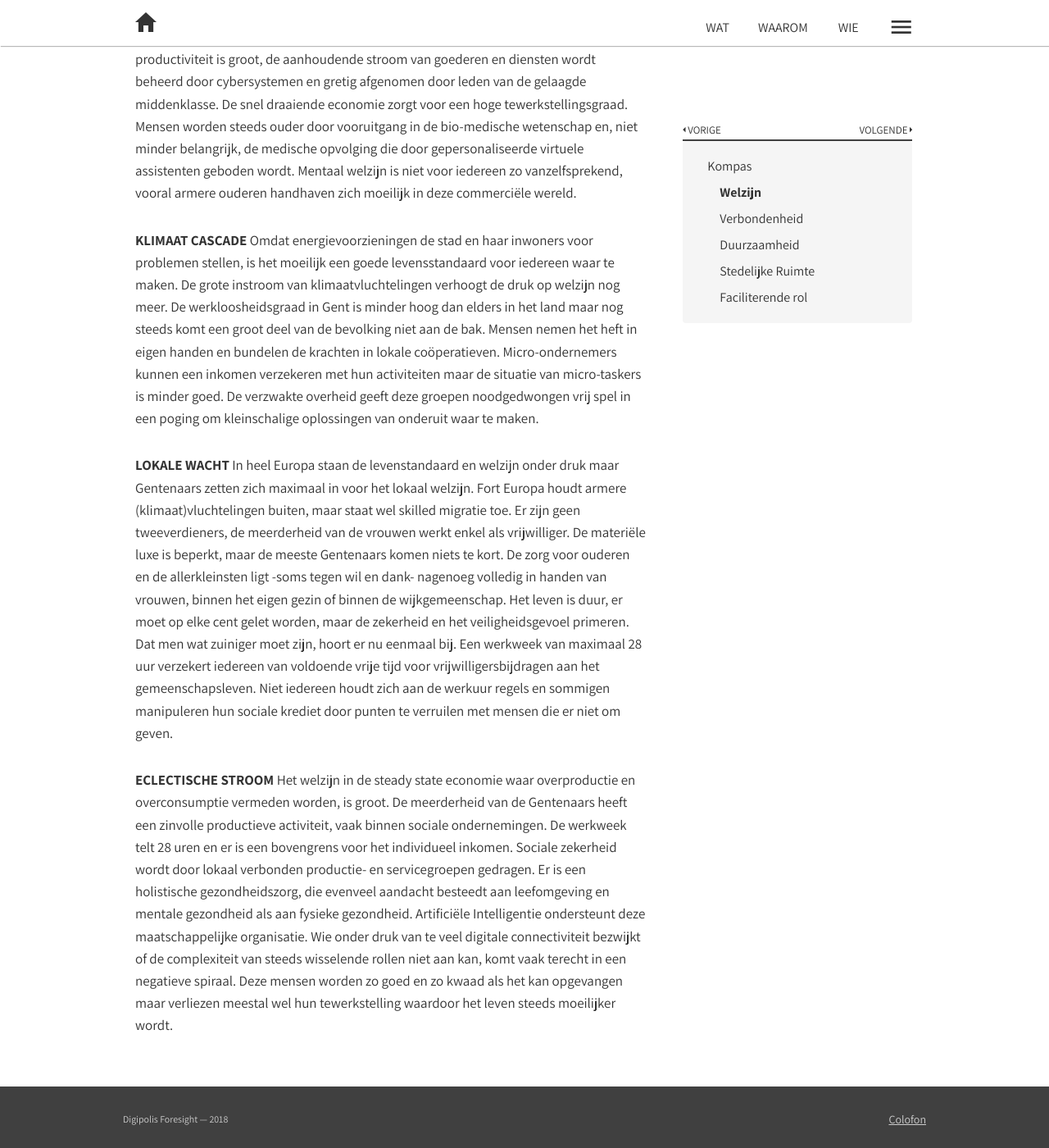
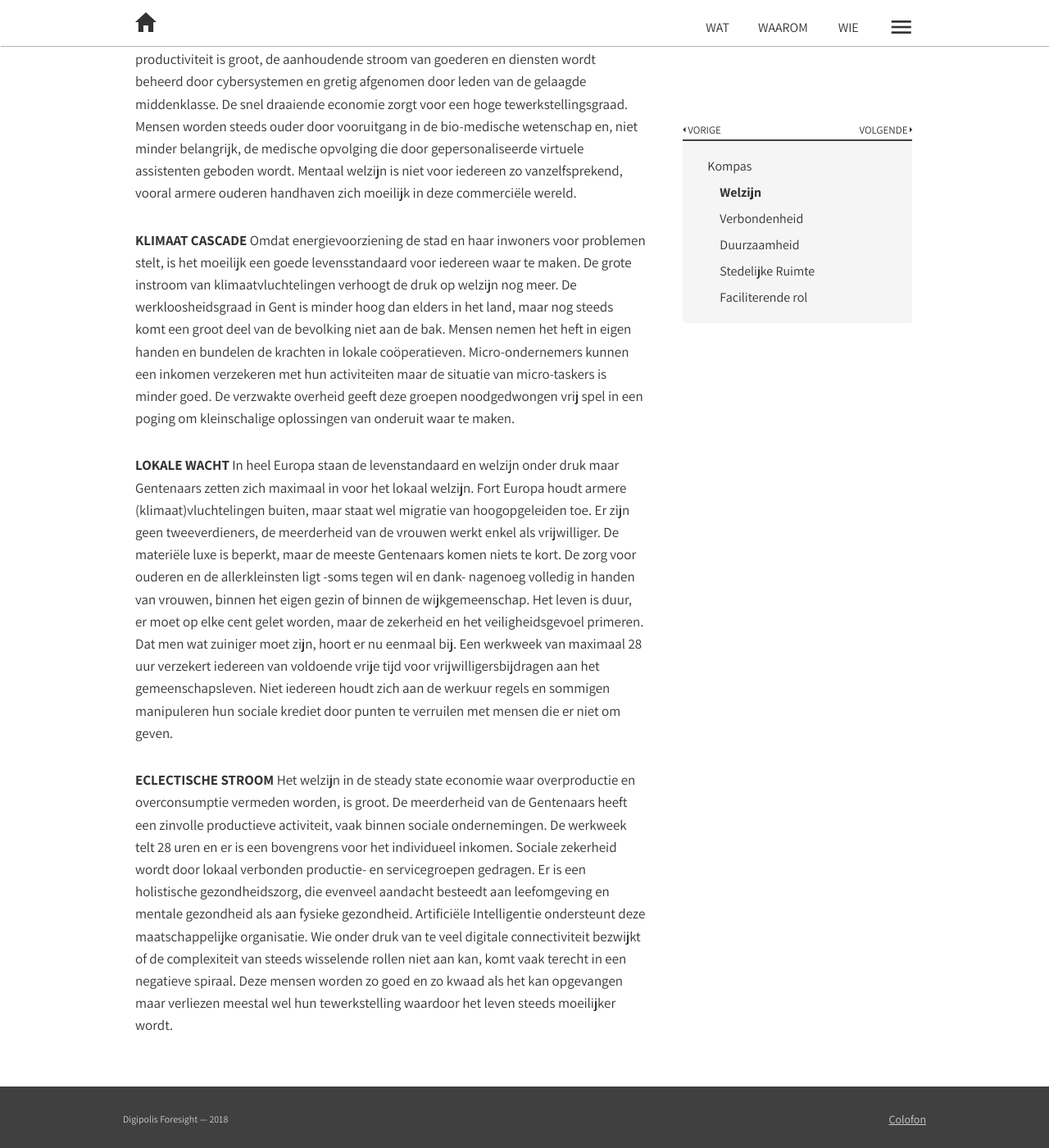
Before and after one commit to lab9k/scripts-voor-gent-2040-en, a Jekyll site: the page built from chapters/chapter-05-part-2.md, in a window 1280 px wide and 1400 px high, scrolled down 704 px. Shown: the whole window at 82% size. Built offline with Jekyll 4.4.1, drawn with Linux system fonts in a browser that asks for light colours; nearby versions of some CDN libraries; grey boxes are pictures that could not be loaded.

Commit message:
Update chapter-05-part-2.md

```diff
--- a/chapters/chapter-05-part-2.md
+++ b/chapters/chapter-05-part-2.md
@@ -13,8 +13,8 @@ indentlevel: 2
 
 **GIGANTEN LIFT** Het fysieke en materiële welzijn van de bevolking is relatief hoog. De productiviteit is groot, de aanhoudende stroom van goederen en diensten wordt beheerd door cybersystemen en gretig afgenomen door leden van de gelaagde middenklasse. De snel draaiende economie zorgt voor een hoge tewerkstellingsgraad. Mensen worden steeds ouder door vooruitgang in de bio-medische wetenschap en, niet minder belangrijk, de medische opvolging die door gepersonaliseerde virtuele assistenten geboden wordt. Mentaal welzijn is niet voor iedereen zo vanzelfsprekend, vooral armere ouderen handhaven zich moeilijk in deze commerciële wereld.
 
-**KLIMAAT CASCADE** Omdat energievoorzieningen de stad en haar inwoners voor problemen stellen, is het moeilijk een goede levensstandaard voor iedereen waar te maken. De grote instroom van klimaatvluchtelingen verhoogt de druk op welzijn nog meer. De werkloosheidsgraad in Gent is minder hoog dan elders in het land maar nog steeds komt een groot deel van de bevolking niet aan de bak. Mensen nemen het heft in eigen handen en bundelen de krachten in lokale coöperatieven. Micro-ondernemers kunnen een inkomen verzekeren met hun activiteiten maar de situatie van micro-taskers is minder goed. De verzwakte overheid geeft deze groepen noodgedwongen vrij spel in een poging om kleinschalige oplossingen van onderuit waar te maken.
+**KLIMAAT CASCADE** Omdat energievoorziening de stad en haar inwoners voor problemen stelt, is het moeilijk een goede levensstandaard voor iedereen waar te maken. De grote instroom van klimaatvluchtelingen verhoogt de druk op welzijn nog meer. De werkloosheidsgraad in Gent is minder hoog dan elders in het land, maar nog steeds komt een groot deel van de bevolking niet aan de bak. Mensen nemen het heft in eigen handen en bundelen de krachten in lokale coöperatieven. Micro-ondernemers kunnen een inkomen verzekeren met hun activiteiten maar de situatie van micro-taskers is minder goed. De verzwakte overheid geeft deze groepen noodgedwongen vrij spel in een poging om kleinschalige oplossingen van onderuit waar te maken.
 
-**LOKALE WACHT** In heel Europa staan de levenstandaard en welzijn onder druk maar Gentenaars zetten zich maximaal in voor het lokaal welzijn. Fort Europa houdt armere (klimaat)vluchtelingen buiten, maar staat wel skilled migratie toe. Er zijn geen tweeverdieners, de meerderheid van de vrouwen werkt enkel als vrijwilliger. De materiële luxe is beperkt, maar de meeste Gentenaars komen niets te kort. De zorg voor ouderen en de allerkleinsten ligt -soms tegen wil en dank- nagenoeg volledig in handen van vrouwen, binnen het eigen gezin of binnen de wijkgemeenschap. Het leven is duur, er moet op elke cent gelet worden, maar de zekerheid en het veiligheidsgevoel primeren. Dat men wat zuiniger moet zijn, hoort er nu eenmaal bij. Een werkweek van maximaal 28 uur verzekert iedereen van voldoende vrije tijd voor vrijwilligersbijdragen aan het gemeenschapsleven. Niet iedereen houdt zich aan de werkuur regels en sommigen manipuleren hun sociale krediet door punten te verruilen met mensen die er niet om geven.
+**LOKALE WACHT** In heel Europa staan de levenstandaard en welzijn onder druk maar Gentenaars zetten zich maximaal in voor het lokaal welzijn. Fort Europa houdt armere (klimaat)vluchtelingen buiten, maar staat wel migratie van hoogopgeleiden toe. Er zijn geen tweeverdieners, de meerderheid van de vrouwen werkt enkel als vrijwilliger. De materiële luxe is beperkt, maar de meeste Gentenaars komen niets te kort. De zorg voor ouderen en de allerkleinsten ligt -soms tegen wil en dank- nagenoeg volledig in handen van vrouwen, binnen het eigen gezin of binnen de wijkgemeenschap. Het leven is duur, er moet op elke cent gelet worden, maar de zekerheid en het veiligheidsgevoel primeren. Dat men wat zuiniger moet zijn, hoort er nu eenmaal bij. Een werkweek van maximaal 28 uur verzekert iedereen van voldoende vrije tijd voor vrijwilligersbijdragen aan het gemeenschapsleven. Niet iedereen houdt zich aan de werkuur regels en sommigen manipuleren hun sociale krediet door punten te verruilen met mensen die er niet om geven.
 
 **ECLECTISCHE STROOM** Het welzijn in de steady state economie waar overproductie en overconsumptie vermeden worden, is groot. De meerderheid van de Gentenaars heeft een zinvolle productieve activiteit, vaak binnen sociale ondernemingen. De werkweek telt 28 uren en er is een bovengrens voor het individueel inkomen. Sociale zekerheid wordt door lokaal verbonden productie- en servicegroepen gedragen. Er is een holistische gezondheidszorg, die evenveel aandacht besteedt aan leefomgeving en mentale gezondheid als aan fysieke gezondheid. Artificiële Intelligentie ondersteunt deze maatschappelijke organisatie. Wie onder druk van te veel digitale connectiviteit bezwijkt of de complexiteit van steeds wisselende rollen niet aan kan, komt vaak terecht in een negatieve spiraal. Deze mensen worden zo goed en zo kwaad als het kan opgevangen maar verliezen meestal wel hun tewerkstelling waardoor het leven steeds moeilijker wordt.
```
